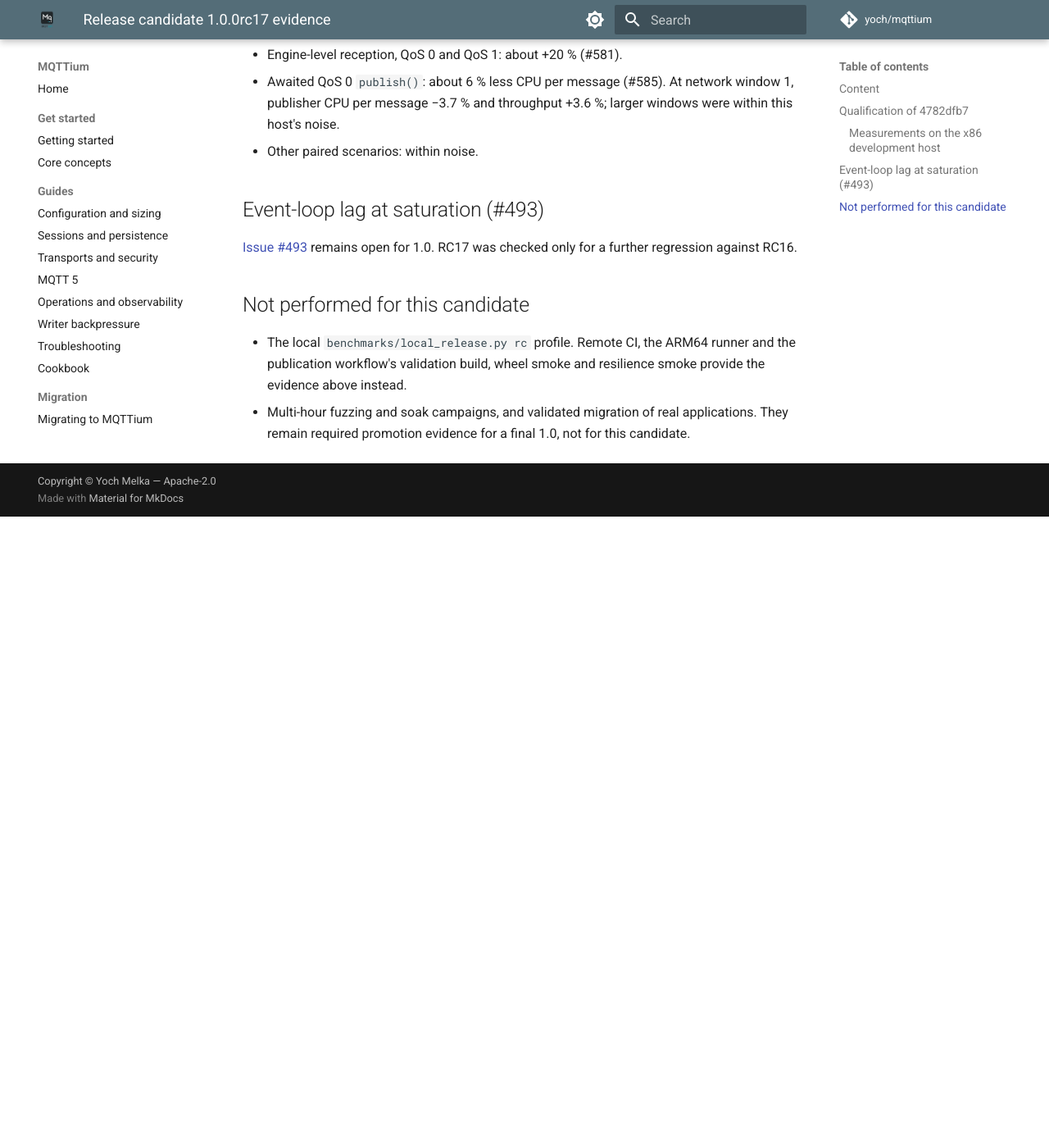
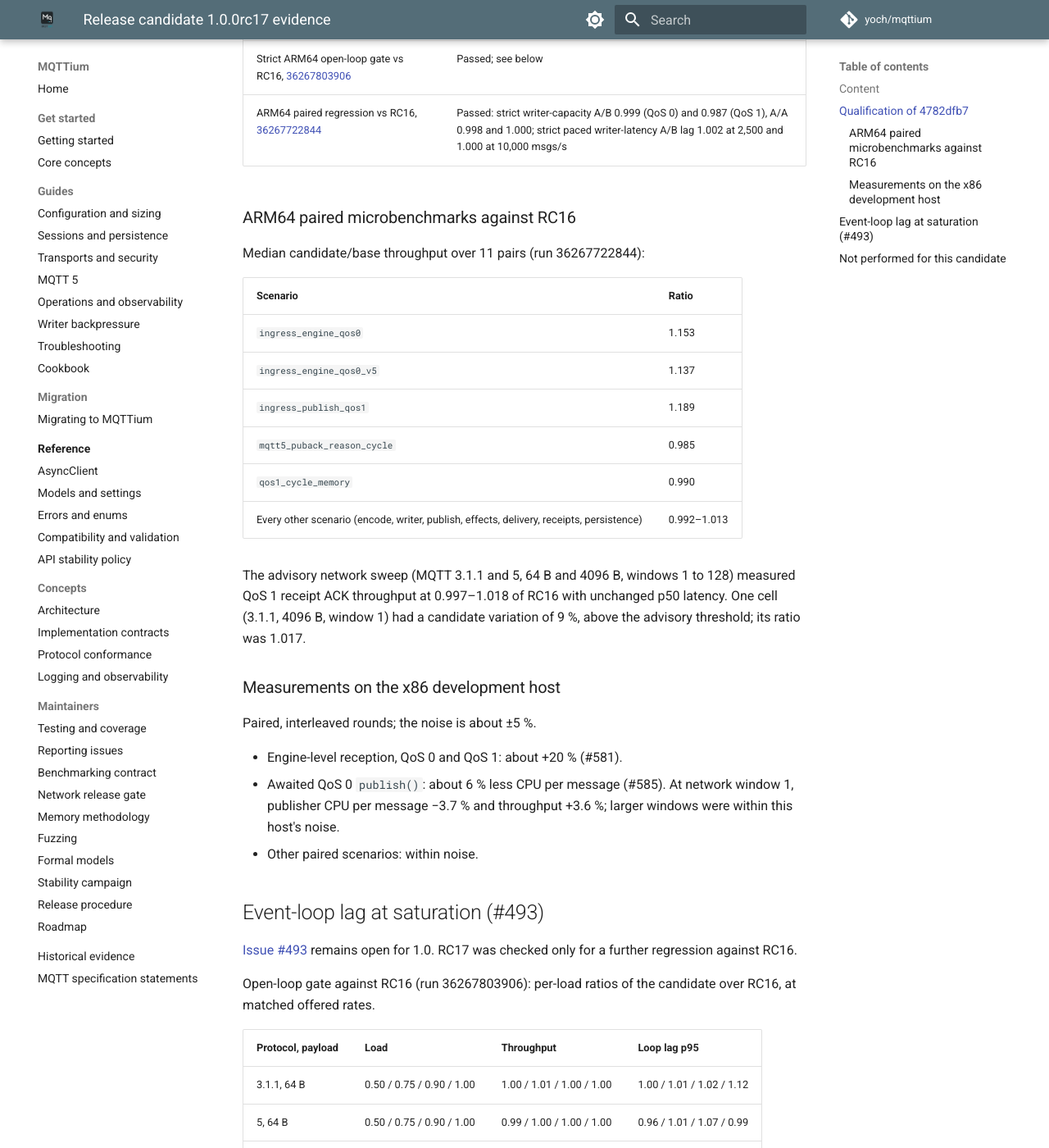
Before and after one commit to yoch/mqttium, an MkDocs documentation site: the page built from docs/reports/RELEASE-CANDIDATE-1.0.0rc17.md, in a window 1280 px wide and 1400 px high, scrolled down 1548 px. Shown: the whole window at 82% size. Built offline with MkDocs 1.6.1 and Material for MkDocs 9.7.7, drawn with Linux system fonts in a browser that asks for light colours; comment, search, counter and statistics services are not loaded; before the commit the page ends 2178 px from its top, so only the background shows below that; some of the changed text lies outside the part shown.

Commit message:
docs: record the RC17 qualification runs
Co-Authored-By: Claude Opus 5.5 <noreply@anthropic.com>
Claude-Session: https://claude.ai/code/session_01TTrAoBqSWAGV36ZGyz2FqY

```diff
--- a/docs/reports/RELEASE-CANDIDATE-1.0.0rc17.md
+++ b/docs/reports/RELEASE-CANDIDATE-1.0.0rc17.md
@@ -38,7 +38,29 @@ fixes. `InboundSession` holds 25 state slots instead of 27, `OutboundSession`
 
 | Evidence | Result |
 | --- | --- |
-| RUNS_PENDING | |
+| [CI 36266676868](https://github.com/yoch/mqttium/actions/runs/36266676868) and [ARM64 CI 36266676903](https://github.com/yoch/mqttium/actions/runs/36266676903) | Passed |
+| [Soak and broker interoperability 36267800944](https://github.com/yoch/mqttium/actions/runs/36267800944) | Passed: Linux and macOS soaks for MQTT 3.1.1 and 5, EMQX 5.8.9 and HiveMQ CE 2026.5 |
+| NETWORK_GATE_PENDING |
+| Strict ARM64 open-loop gate vs RC16, [36267803906](https://github.com/yoch/mqttium/actions/runs/36267803906) | Passed; see below |
+| ARM64 paired regression vs RC16, [36267722844](https://github.com/yoch/mqttium/actions/runs/36267722844) | Passed: strict writer-capacity A/B 0.999 (QoS 0) and 0.987 (QoS 1), A/A 0.998 and 1.000; strict paced writer-latency A/B lag 1.002 at 2,500 and 1.000 at 10,000 msgs/s |
+
+### ARM64 paired microbenchmarks against RC16
+
+Median candidate/base throughput over 11 pairs (run 36267722844):
+
+| Scenario | Ratio |
+| --- | --- |
+| `ingress_engine_qos0` | 1.153 |
+| `ingress_engine_qos0_v5` | 1.137 |
+| `ingress_publish_qos1` | 1.189 |
+| `mqtt5_puback_reason_cycle` | 0.985 |
+| `qos1_cycle_memory` | 0.990 |
+| Every other scenario (encode, writer, publish, effects, delivery, receipts, persistence) | 0.992–1.013 |
+
+The advisory network sweep (MQTT 3.1.1 and 5, 64 B and 4096 B, windows 1 to
+128) measured QoS 1 receipt ACK throughput at 0.997–1.018 of RC16 with
+unchanged p50 latency. One cell (3.1.1, 4096 B, window 1) had a candidate
+variation of 9 %, above the advisory threshold; its ratio was 1.017.
 
 ### Measurements on the x86 development host
 
@@ -55,6 +77,23 @@ Paired, interleaved rounds; the noise is about ±5 %.
 [Issue #493](https://github.com/yoch/mqttium/issues/493) remains open for 1.0.
 RC17 was checked only for a further regression against RC16.
 
+Open-loop gate against RC16 (run 36267803906): per-load ratios of the candidate
+over RC16, at matched offered rates.
+
+| Protocol, payload | Load | Throughput | Loop lag p95 |
+| --- | --- | --- | --- |
+| 3.1.1, 64 B | 0.50 / 0.75 / 0.90 / 1.00 | 1.00 / 1.01 / 1.00 / 1.00 | 1.00 / 1.01 / 1.02 / 1.12 |
+| 5, 64 B | 0.50 / 0.75 / 0.90 / 1.00 | 0.99 / 1.00 / 1.00 / 1.00 | 0.96 / 1.01 / 1.07 / 0.99 |
+| 3.1.1, 4096 B | 0.50 / 0.75 / 0.90 / 1.00 | 1.00 / 0.99 / 1.00 / 0.99 | 1.00 / 1.00 / 1.03 / 1.02 |
+| 5, 4096 B | 0.50 / 0.75 / 0.90 / 1.00 | 1.00 / 1.00 / 1.00 / 1.00 | 0.96 / 1.00 / 1.03 / 1.07 |
+
+The runner preflight was eligible. No cell exceeds the same-code A/A spread
+documented for RC15 (up to about 1.12); the 3.1.1/64 B saturation cell sits at
+that bound. The gate therefore shows no further lag regression from RC16 to
+RC17. It does not qualify #493 itself, and the RC15 caveat still applies:
+capacity calibration still moves between levels (5/4096 B calibrated at about
+21,600 msgs/s for the baseline against 16,600 for the candidate diagnostic).
+
 ## Not performed for this candidate
 
 - The local `benchmarks/local_release.py rc` profile. Remote CI, the ARM64
```
